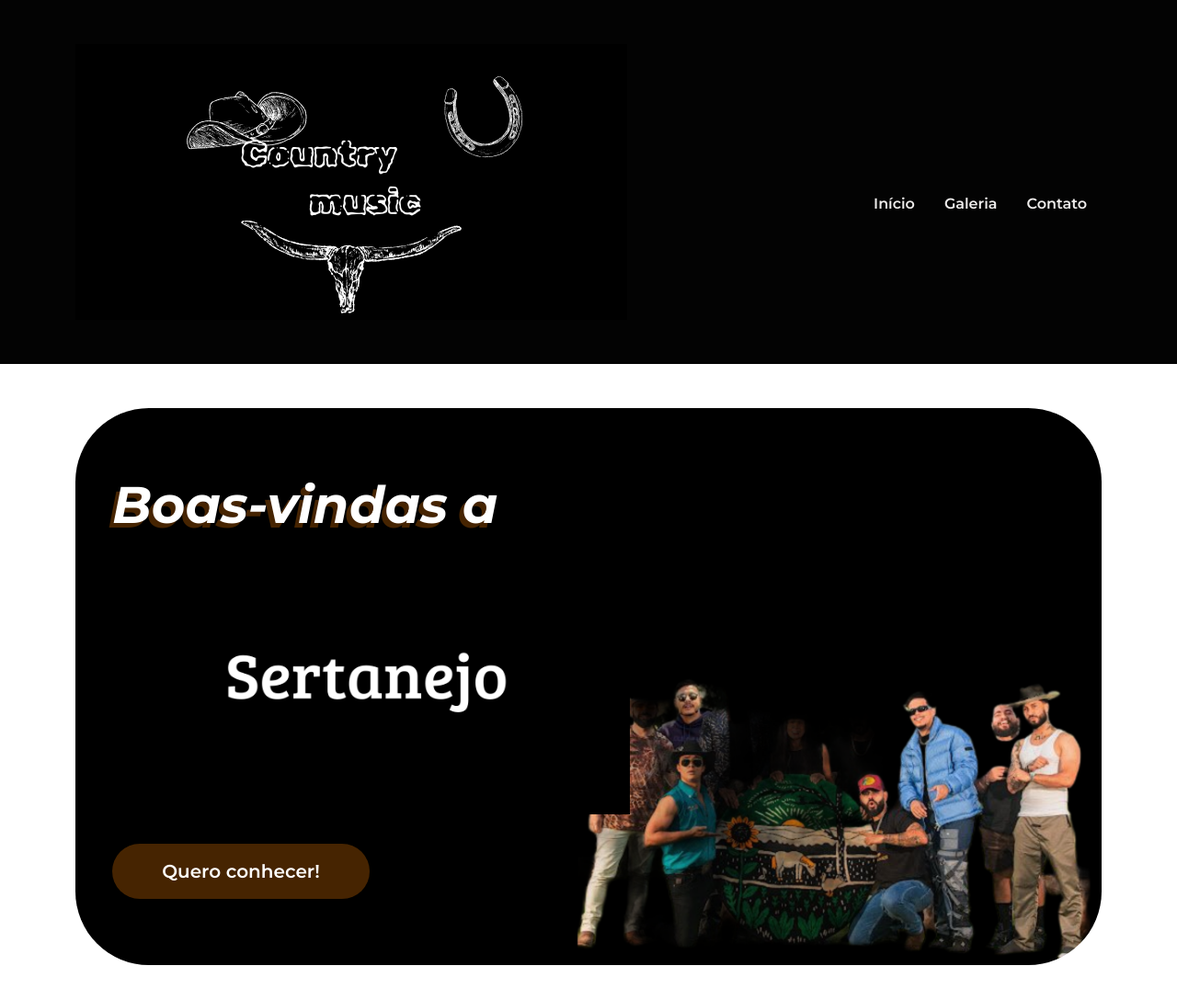
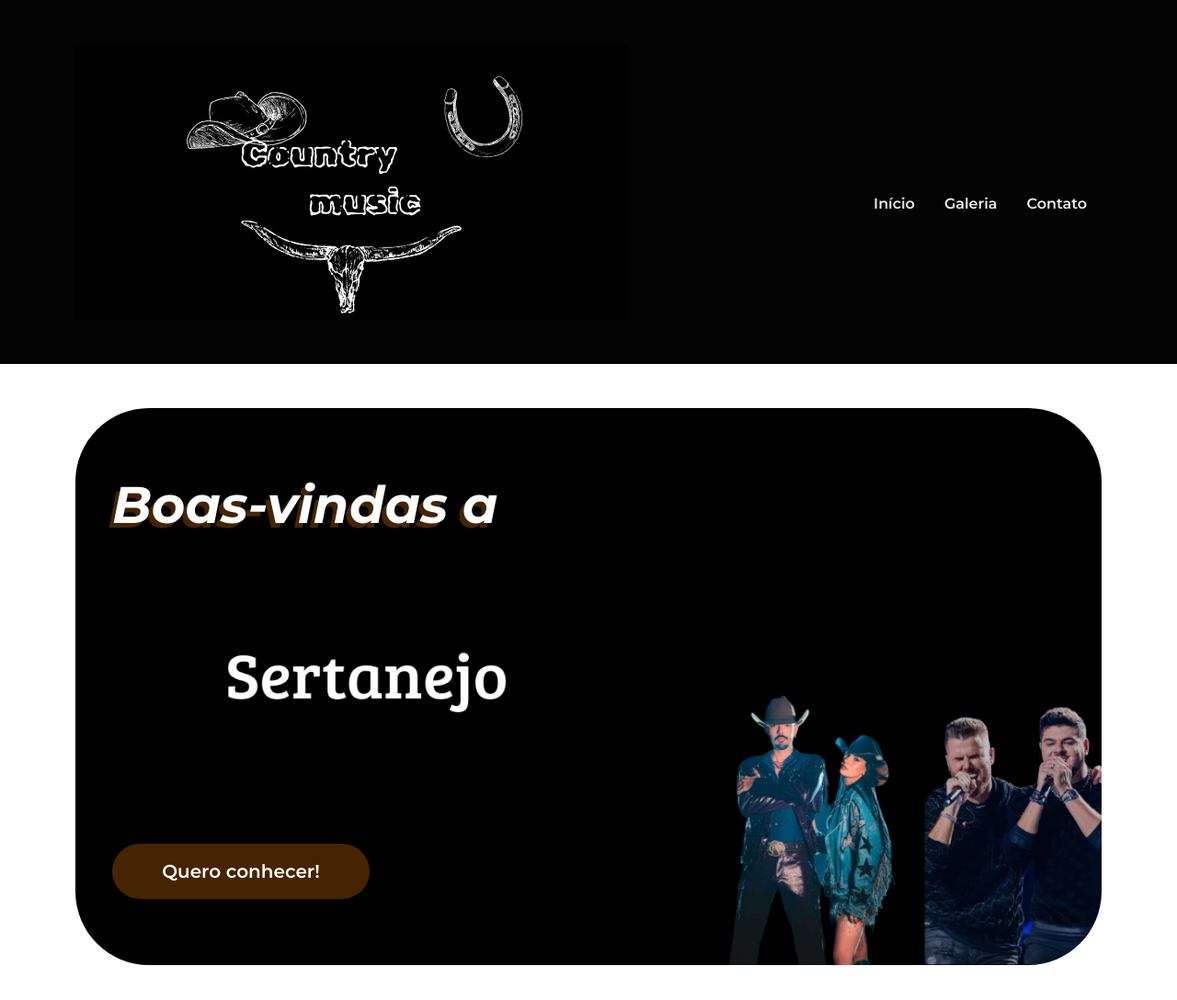
Before and after one commit to Flaviahneda/site-sertanejo, a plain HTML site: page index.html in a window 1280 px wide. Shown: the top 1088 px of the page at 92% size. Drawn offline with nearby package versions, Linux system fonts and the light colour scheme; a script that the page names is missing.

Commit message:
fddddddddhj

```diff
--- a/styles.css
+++ b/styles.css
@@ -27,7 +27,7 @@ section {
 
 .inicio-fundo {
     /* aula 3 */
-    background-image: url('Design\ sem\ nome\ \(1\).png');
+    background-image: url('Sertanejo\ \(1\).png');
     /* Substitua pelo caminho da sua imagem */
     background-size: cover;
     background-position: right;
```
